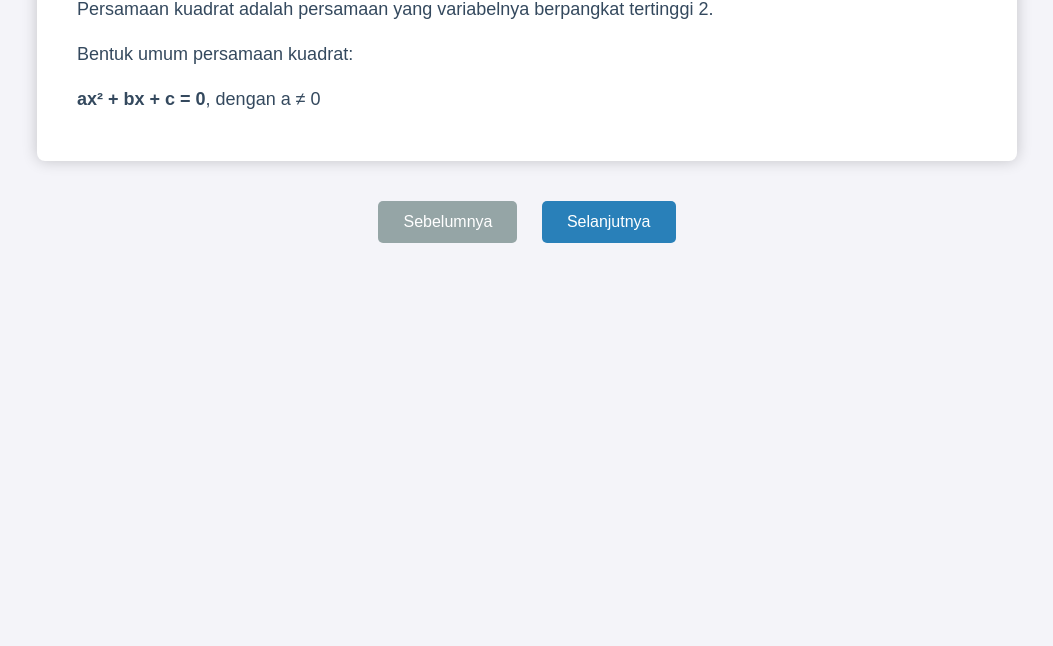
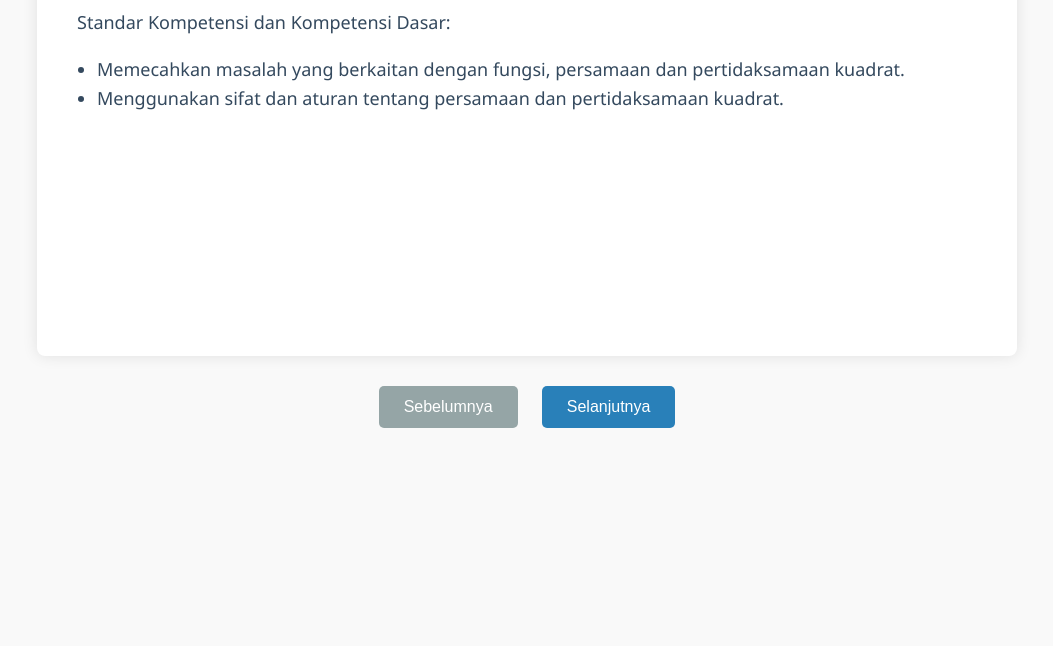
Before and after one commit to 10SMK/tryna, a plain HTML site: page ppt.html in a window 1280 px wide. Shown: the part 154-800 px from the top of the page, without its empty margins (113-1166 px from the left). Drawn offline with nearby package versions, Linux system fonts and the light colour scheme.

Commit message:
Update ppt.html

```diff
--- a/ppt.html
+++ b/ppt.html
@@ -3,37 +3,54 @@
 <head>
   <meta charset="UTF-8" />
   <meta name="viewport" content="width=device-width, initial-scale=1" />
-  <title>Persamaan Kuadrat - Matematika SMK Kelas 10</title>
+  <title>Persamaan Kuadrat - Presentasi</title>
+
+  <!-- Konfigurasi MathJax -->
+  <script>
+    window.MathJax = {
+      tex: {
+        inlineMath: [['$', '$'], ['\\(', '\\)']],
+        displayMath: [['$$', '$$'], ['\\[', '\\]']]
+      },
+      svg: { fontCache: 'global' }
+    };
+  </script>
+  <script id="MathJax-script" async
+    src="https://cdn.jsdelivr.net/npm/mathjax@3/es5/tex-mml-chtml.js">
+  </script>
+
   <style>
     body {
-      font-family: Arial, sans-serif;
-      background: #f4f4f9;
+      font-family: 'Segoe UI', Tahoma, Geneva, Verdana, sans-serif;
+      background: #f9f9f9;
       margin: 0;
-      padding: 0;
+      padding: 20px;
+      color: #222;
     }
     .slide {
       max-width: 900px;
-      margin: 40px auto;
+      margin: 30px auto;
       background: white;
-      box-shadow: 0 0 15px rgba(0,0,0,0.2);
       padding: 30px 40px;
+      box-shadow: 0 0 15px rgba(0,0,0,0.1);
       border-radius: 8px;
+      min-height: 400px;
     }
     h1, h2 {
       color: #2c3e50;
+      margin-bottom: 15px;
     }
-    p {
+    p, ul {
       font-size: 18px;
-      line-height: 1.5;
+      line-height: 1.6;
       color: #34495e;
     }
     ul {
-      font-size: 18px;
-      color: #34495e;
+      padding-left: 20px;
     }
     .navigation {
       text-align: center;
-      margin: 30px 0;
+      margin: 25px 0;
     }
     button {
       background-color: #2980b9;
@@ -44,17 +61,21 @@
       font-size: 16px;
       border-radius: 5px;
       cursor: pointer;
+      transition: background-color 0.3s ease;
     }
     button:disabled {
       background-color: #95a5a6;
       cursor: not-allowed;
+    }
+    button:hover:not(:disabled) {
+      background-color: #1c5980;
     }
   </style>
 </head>
 <body>
 
 <div class="slide" id="slide-container">
-  <!-- Slide content will be injected here -->
+  <!-- Konten slide akan dimasukkan di sini -->
 </div>
 
 <div class="navigation">
@@ -67,98 +88,158 @@
     {
       title: "Persamaan Kuadrat",
       content: `
-        <p>Persamaan kuadrat adalah persamaan yang variabelnya berpangkat tertinggi 2.</p>
-        <p>Bentuk umum persamaan kuadrat:</p>
-        <p><strong>ax² + bx + c = 0</strong>, dengan a ≠ 0</p>
+        <p>Standar Kompetensi dan Kompetensi Dasar:</p>
+        <ul>
+          <li>Memecahkan masalah yang berkaitan dengan fungsi, persamaan dan pertidaksamaan kuadrat.</li>
+          <li>Menggunakan sifat dan aturan tentang persamaan dan pertidaksamaan kuadrat.</li>
+        </ul>
       `
     },
     {
-      title: "Akar Persamaan Kuadrat",
+      title: "Persamaan dan Pertidaksamaan Kuadrat",
       content: `
-        <p>Akar persamaan kuadrat adalah nilai x yang membuat persamaan bernilai 0.</p>
-        <p>Jenis akar ditentukan oleh diskriminan D:</p>
-        <ul>
-          <li>D = b² - 4ac</li>
-          <li>Jika D > 0, akar real dan berbeda</li>
-          <li>Jika D = 0, akar real dan sama</li>
-          <li>Jika D < 0, akar tidak real (kompleks)</li>
-        </ul>
+        <p>Persamaan kuadrat adalah persamaan yang memiliki bentuk umum:</p>
+        <p><strong>$$ax^2 + bx + c = 0, \\quad a \\neq 0$$</strong></p>
+        <p>Pertidaksamaan kuadrat adalah pertidaksamaan yang bentuknya mirip persamaan kuadrat.</p>
       `
     },
     {
       title: "Metode Penyelesaian Persamaan Kuadrat",
       content: `
-        <p>Beberapa metode penyelesaian:</p>
+        <p>Metode penyelesaian persamaan kuadrat:</p>
+        <ol>
+          <li>Memfaktorkan</li>
+          <li>Melengkapkan kuadrat sempurna</li>
+          <li>Rumus kuadrat (Rumus ABC)</li>
+        </ol>
+      `
+    },
+    {
+      title: "Contoh: Memfaktorkan",
+      content: `
+        <p>Selesaikan persamaan:</p>
+        <p><strong>$$x^2 - 2x - 8 = 0$$</strong></p>
+        <p>Faktorkan:</p>
+        <p><strong>$$ (x - 4)(x + 2) = 0 $$</strong></p>
+        <p>Maka akar-akarnya:</p>
+        <p><strong>$$ x = 4 \\quad \\text{atau} \\quad x = -2 $$</strong></p>
+      `
+    },
+    {
+      title: "Contoh: Melengkapkan Kuadrat",
+      content: `
+        <p>Selesaikan persamaan:</p>
+        <p><strong>$$x^2 - 2x - 8 = 0$$</strong></p>
+        <p>Langkah-langkah:</p>
         <ul>
-          <li>Faktorisasi</li>
-          <li>Melengkapkan Kuadrat Sempurna</li>
-          <li>Rumus Kuadrat (Rumus ABC)</li>
+          <li>$$x^2 - 2x = 8$$</li>
+          <li>$$x^2 - 2x + 1 = 8 + 1$$</li>
+          <li>$$ (x - 1)^2 = 9 $$</li>
+          <li>$$ x - 1 = \\pm 3 $$</li>
+          <li>$$ x = 1 \\pm 3 $$</li>
+          <li>Jadi, $$x = 4$$ atau $$x = -2$$</li>
         </ul>
       `
     },
     {
-      title: "Rumus Kuadrat (Rumus ABC)",
+      title: "Rumus Kuadrat",
       content: `
-        <p>Rumus untuk mencari akar persamaan kuadrat:</p>
-        <p><strong>x = (-b ± √(b² - 4ac)) / 2a</strong></p>
+        <p>Rumus untuk menyelesaikan persamaan kuadrat:</p>
+        <p><strong>$$ x = \\frac{-b \\pm \\sqrt{b^2 - 4ac}}{2a} $$</strong></p>
       `
     },
     {
-      title: "Contoh Soal",
+      title: "Contoh: Menggunakan Rumus Kuadrat",
       content: `
-        <p>Selesaikan persamaan kuadrat berikut:</p>
-        <p><strong>2x² - 4x - 6 = 0</strong></p>
-        <p><em>Penyelesaian:</em></p>
+        <p>Selesaikan persamaan:</p>
+        <p><strong>$$x^2 - 2x - 8 = 0$$</strong></p>
+        <p>Diketahui: $$a=1, b=-2, c=-8$$</p>
+        <p>Hitung diskriminan:</p>
+        <p><strong>$$D = b^2 - 4ac = (-2)^2 - 4(1)(-8) = 4 + 32 = 36$$</strong></p>
+        <p>Hitung akar-akar:</p>
+        <p><strong>$$x = \\frac{-(-2) \\pm \\sqrt{36}}{2(1)} = \\frac{2 \\pm 6}{2}$$</strong></p>
         <ul>
-          <li>a = 2, b = -4, c = -6</li>
-          <li>D = (-4)² - 4(2)(-6) = 16 + 48 = 64</li>
-          <li>x = [4 ± √64] / 4 = (4 ± 8) / 4</li>
-          <li>x₁ = (4 + 8)/4 = 12/4 = 3</li>
-          <li>x₂ = (4 - 8)/4 = -4/4 = -1</li>
+          <li>$$x_1 = \\frac{2 + 6}{2} = 4$$</li>
+          <li>$$x_2 = \\frac{2 - 6}{2} = -2$$</li>
         </ul>
       `
     },
     {
-      title: "Fungsi Kuadrat",
+      title: "Diskriminan dan Jenis Akar",
       content: `
-        <p>Fungsi kuadrat adalah fungsi dengan bentuk:</p>
-        <p><strong>f(x) = ax² + bx + c</strong></p>
-        <p>Grafik fungsi kuadrat berbentuk parabola.</p>
+        <p>Diskriminan:</p>
+        <p><strong>$$D = b^2 - 4ac$$</strong></p>
+        <p>Jenis akar berdasarkan nilai diskriminan:</p>
+        <ul>
+          <li>$$D > 0$$ : Dua akar real dan berbeda</li>
+          <li>$$D = 0$$ : Dua akar real dan sama</li>
+          <li>$$D < 0$$ : Dua akar kompleks (imajiner)</li>
+        </ul>
       `
     },
     {
-      title: "Sumbu Simetri dan Nilai Optimum",
+      title: "Pertidaksamaan Kuadrat",
       content: `
-        <p>Sumbu simetri parabola:</p>
-        <p><strong>x = -b / 2a</strong></p>
-        <p>Nilai optimum (maksimum/minimum) diperoleh dengan substitusi x pada fungsi.</p>
+        <p>Pertidaksamaan kuadrat dapat diselesaikan dengan metode garis bilangan dan grafik.</p>
+        <p>Contoh:</p>
+        <p><strong>$$x^2 - 2x - 8 \\geq 0$$</strong></p>
+        <p>Faktorkan:</p>
+        <p><strong>$$ (x - 4)(x + 2) \\geq 0 $$</strong></p>
+        <p>Nilai interval solusi:</p>
+        <p><strong>$$x \\leq -2 \\quad \\text{atau} \\quad x \\geq 4$$</strong></p>
       `
     },
     {
-      title: "Kesimpulan",
+      title: "Jumlah dan Hasil Kali Akar",
+      content: `
+        <p>Jika $$x_1$$ dan $$x_2$$ adalah akar-akar persamaan kuadrat $$ax^2 + bx + c = 0$$, maka:</p>
+        <ul>
+          <li>Jumlah akar: $$x_1 + x_2 = -\\frac{b}{a}$$</li>
+          <li>Hasil kali akar: $$x_1 \\cdot x_2 = \\frac{c}{a}$$</li>
+        </ul>
+      `
+    },
+    {
+      title: "Latihan Soal",
+      content: `
+        <p>Jika salah satu akar persamaan kuadrat $$x^2 - 3x - 2p = 0$$ tiga lebih besar dari salah satu akar persamaan $$x^2 - 3x + p = 0$$, maka bilangan asli $$p$$ sama dengan ...</p>
+        <p><em>(Soal ini bisa didiskusikan lebih lanjut)</em></p>
+      `
+    },
+    {
+      title: "Referensi",
       content: `
         <ul>
-          <li>Persamaan kuadrat memiliki bentuk umum ax² + bx + c = 0</li>
-          <li>Diskriminan menentukan jenis akar</li>
-          <li>Metode penyelesaian: faktorisasi, kuadrat sempurna, rumus kuadrat</li>
-          <li>Fungsi kuadrat grafiknya parabola dengan sumbu simetri</li>
+          <li>Tim Penyusun (2008). Matematika Untuk SMA / MA. Klaten: PT Intan Pariwara.</li>
+          <li>Juliah (2008). Persiapan Ujian Nasional Matematika. Bandung: Grafindo Media Pratama.</li>
+          <li>Simangunsong, W. (1997). Matematika Dasar.</li>
         </ul>
       `
+    },
+    {
+      title: "Selamat Belajar dan Semoga Sukses!",
+      content: `<p>Terima kasih telah mengikuti presentasi ini.</p>`
     }
   ];
 
   let currentSlide = 0;
 
   function showSlide(index) {
-    const slideContainer = document.getElementById('slide-container');
+    const container = document.getElementById('slide-container');
     const slide = slides[index];
-    slideContainer.innerHTML = `
+    container.innerHTML = `
       <h1>${slide.title}</h1>
       ${slide.content}
     `;
 
+    // Update tombol navigasi
     document.getElementById('prevBtn').disabled = index === 0;
-    document.getElementById('nextBtn').disabled = index === slides.length -1;
+    document.getElementById('nextBtn').disabled = index === slides.length - 1;
+
+    // Render ulang MathJax untuk konten baru
+    if (window.MathJax) {
+      MathJax.typesetPromise([container]).catch((err) => console.error(err.message));
+    }
   }
 
   function nextSlide() {
@@ -175,7 +256,7 @@
     }
   }
 
-  // Initialize
+  // Tampilkan slide pertama saat halaman dimuat
   showSlide(currentSlide);
 </script>
 
```
